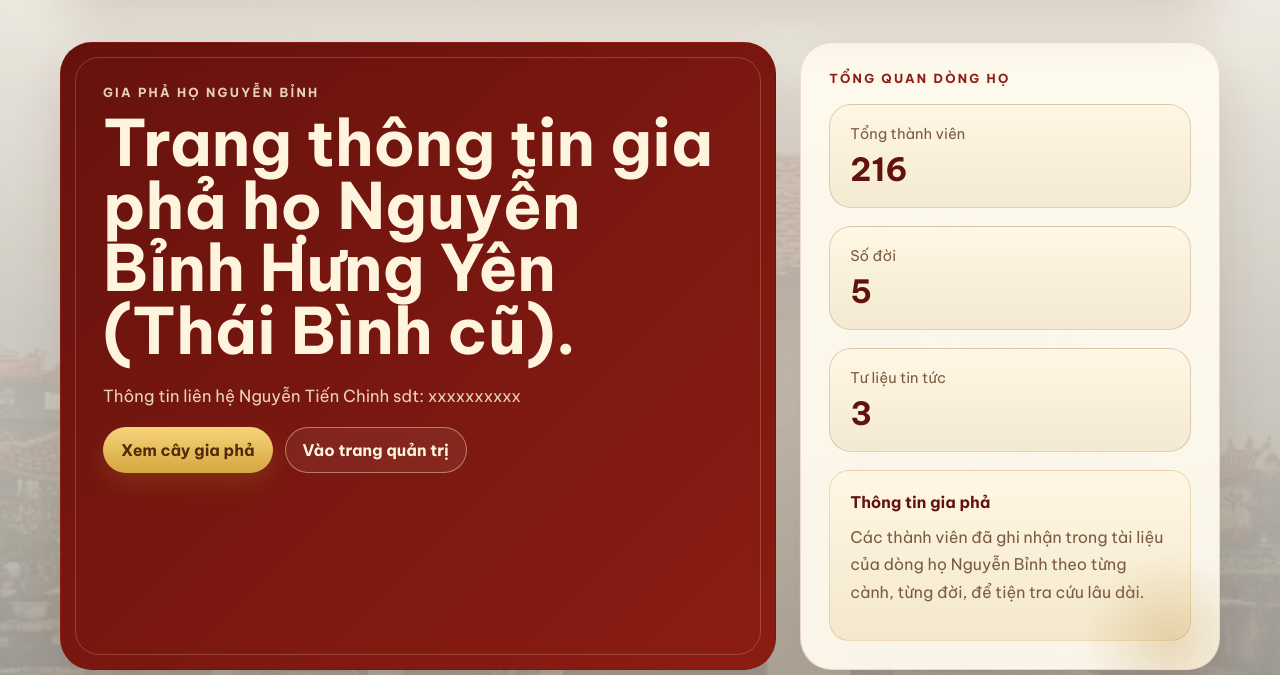
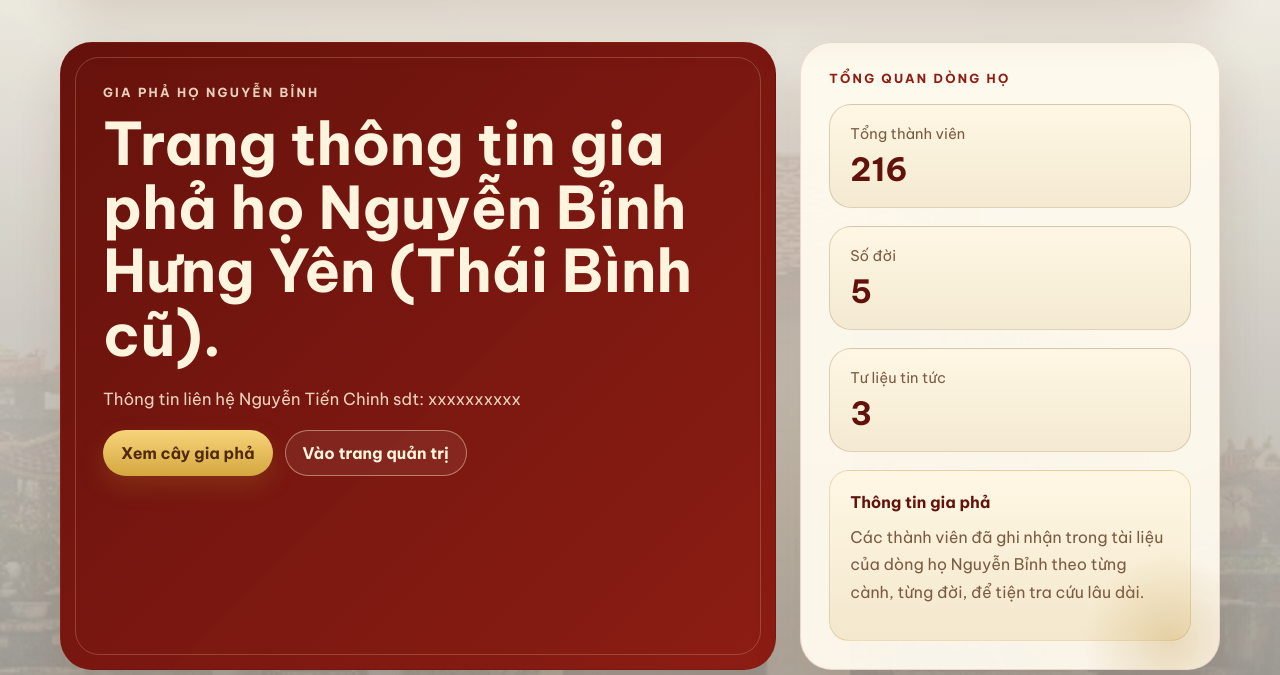
Before and after one commit to Tien-reus/webgiapha, a Django app: page / in a window 1280 px wide. Shown: the part 98-773 px from the top of the page. Run offline with Django 5.2, Linux system fonts and the light colour scheme; data comes from the database, SQL or seed files in the repository.

Commit message:
style: reduce hero title size and increase line-height for Vietnamese diacritics

```diff
--- a/static/css/site.css
+++ b/static/css/site.css
@@ -221,8 +221,8 @@ textarea {
 
 .hero-copy h1 {
     margin: 0 0 18px;
-    font-size: clamp(2.3rem, 5vw, 4.8rem);
-    line-height: 0.98;
+    font-size: clamp(2.15rem, 4.6vw, 4.35rem);
+    line-height: 1.08;
 }
 
 .hero-panel {
```
